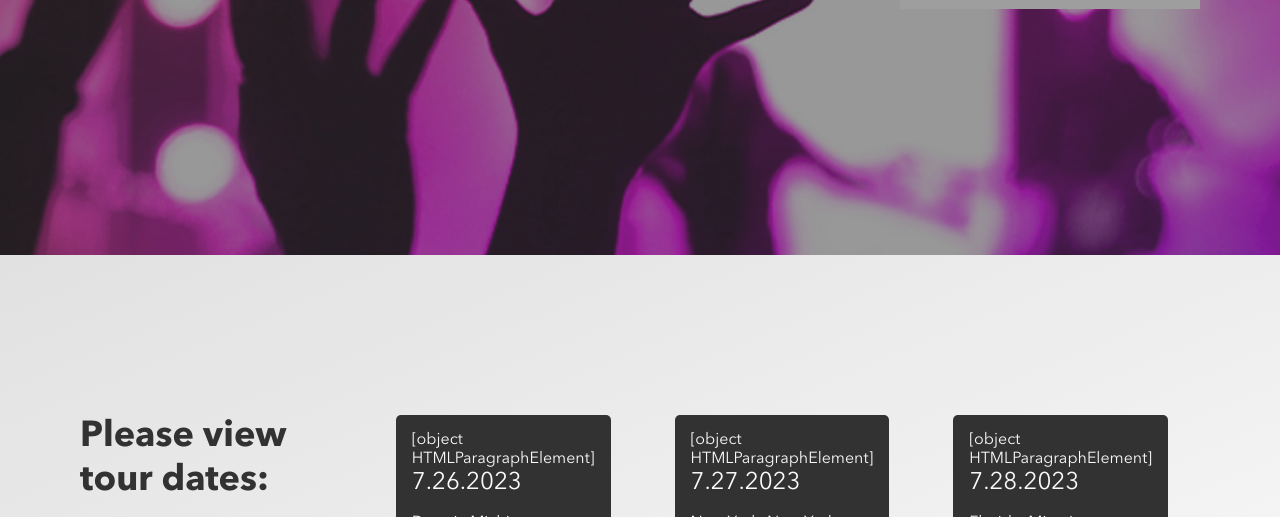
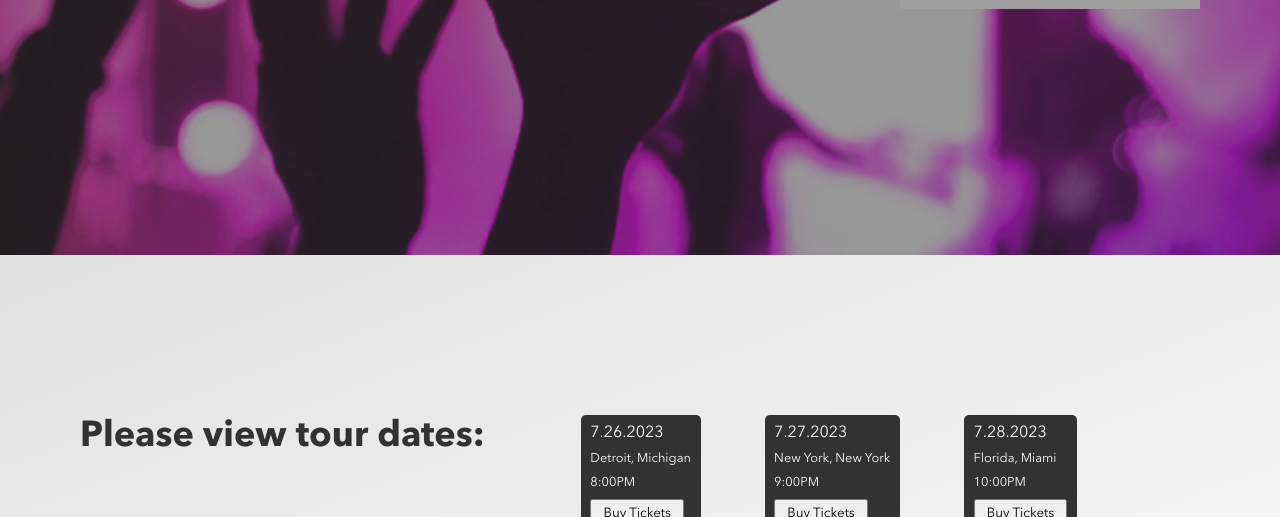
Before and after one commit to jasmindzogovic/bandsite-sprint2, a plain HTML site: page pages/shows.html in a window 1280 px wide. Shown: the part 435-952 px from the top of the page. Drawn offline with Linux system fonts and the light colour scheme; grey boxes are pictures that could not be loaded.

Commit message:
finished shows page for bandsite project

```diff
--- a/scripts/build-shows-page.js
+++ b/scripts/build-shows-page.js
@@ -47,14 +47,13 @@ tours.forEach((tour) => {
   tourContainer.style.backgroundColor = "#323232";
   tourContainer.style.margin = "0rem 2rem 2rem 2rem";
   tourContainer.style.color = "#FAFAFA";
-  tourContainer.style.padding = "1rem";
+  tourContainer.style.padding = ".6rem";
   tourContainer.style.borderRadius = "5px";
   tourSectionContainer.appendChild(tourContainer);
 
   const tourDate = document.createElement("p");
   tourDate.className = "tour__container--date";
   tourDate.textContent = tour.date;
-  tourDate.style.fontSize = "1.5rem";
   tourContainer.appendChild(tourDate);
 
   const tourCity = document.createElement("p");
@@ -67,5 +66,8 @@ tours.forEach((tour) => {
   tourTime.textContent = tour.time;
   tourContainer.appendChild(tourTime);
 
-  tourContainer.insertAdjacentHTML("afterbegin", tourDate, tourCity, tourTime);
+  const tourBtn = document.createElement("button");
+  tourBtn.className = "tour__container--btn";
+  tourBtn.textContent = "Buy Tickets";
+  tourContainer.appendChild(tourBtn);
 });
--- a/styles/shows.scss
+++ b/styles/shows.scss
@@ -35,12 +35,26 @@
   &--header {
     font-weight: map-get($map: $font-weights, $key: bold);
     color: $bandsite-black;
+    margin-right: 4rem;
   }
   &--tours {
     display: flex;
   }
 }
 
-.tour__container > * {
-    margin-bottom: 1rem;
+.tour__container {
+  font-size: .8rem;
+  &:hover {
+    transform: scale(1.05);
+    transition: all 0.25s ease-out;
+  }
+  & > * {
+    margin-bottom: .5rem;
+  }
+  &--date {
+    font-size: 1rem;
+  }
+  &--btn {
+    padding: 0.3rem 0.7rem;
+  }
 }
```
Also changed, not shown: styles/shows.css.
